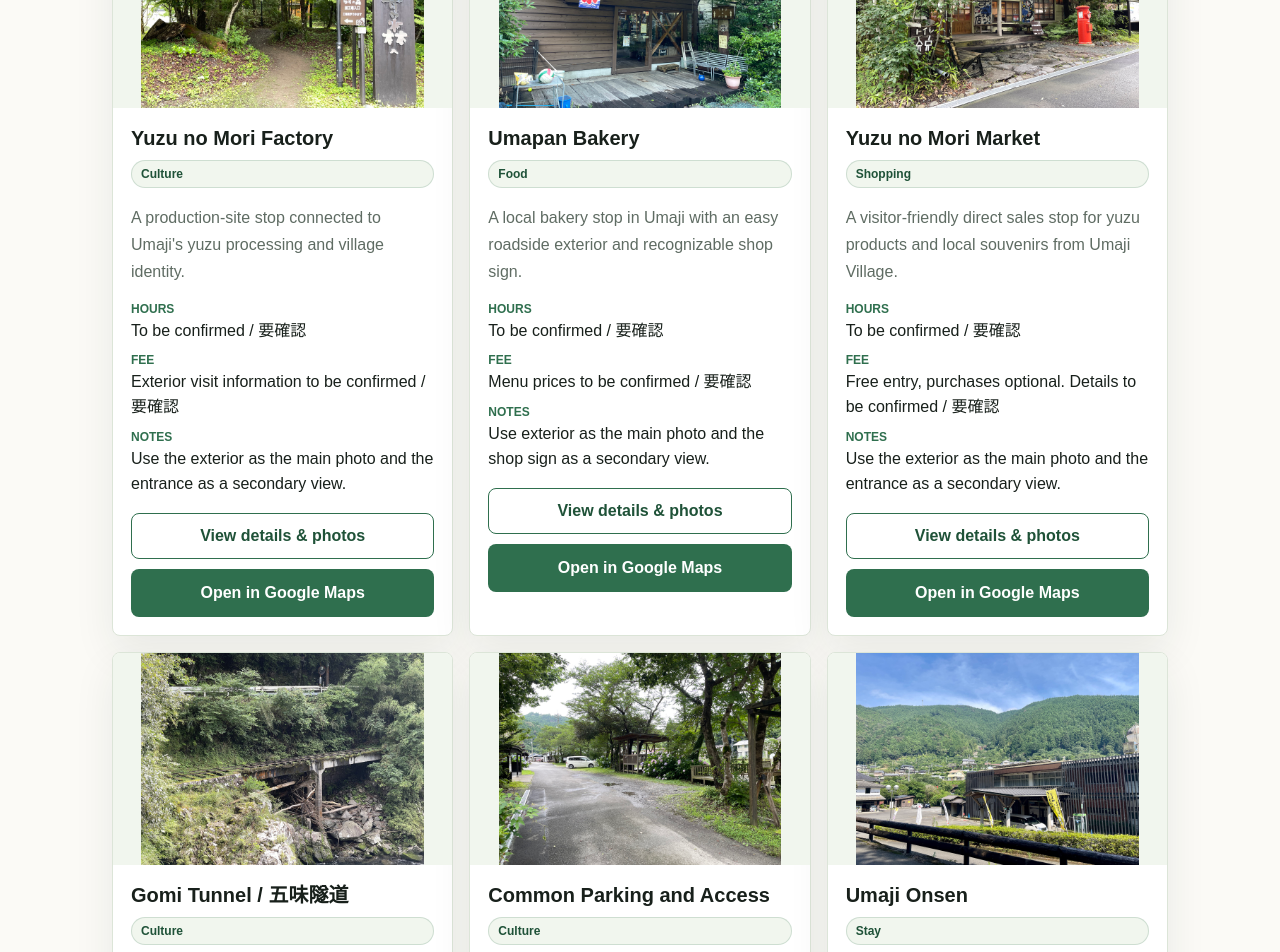
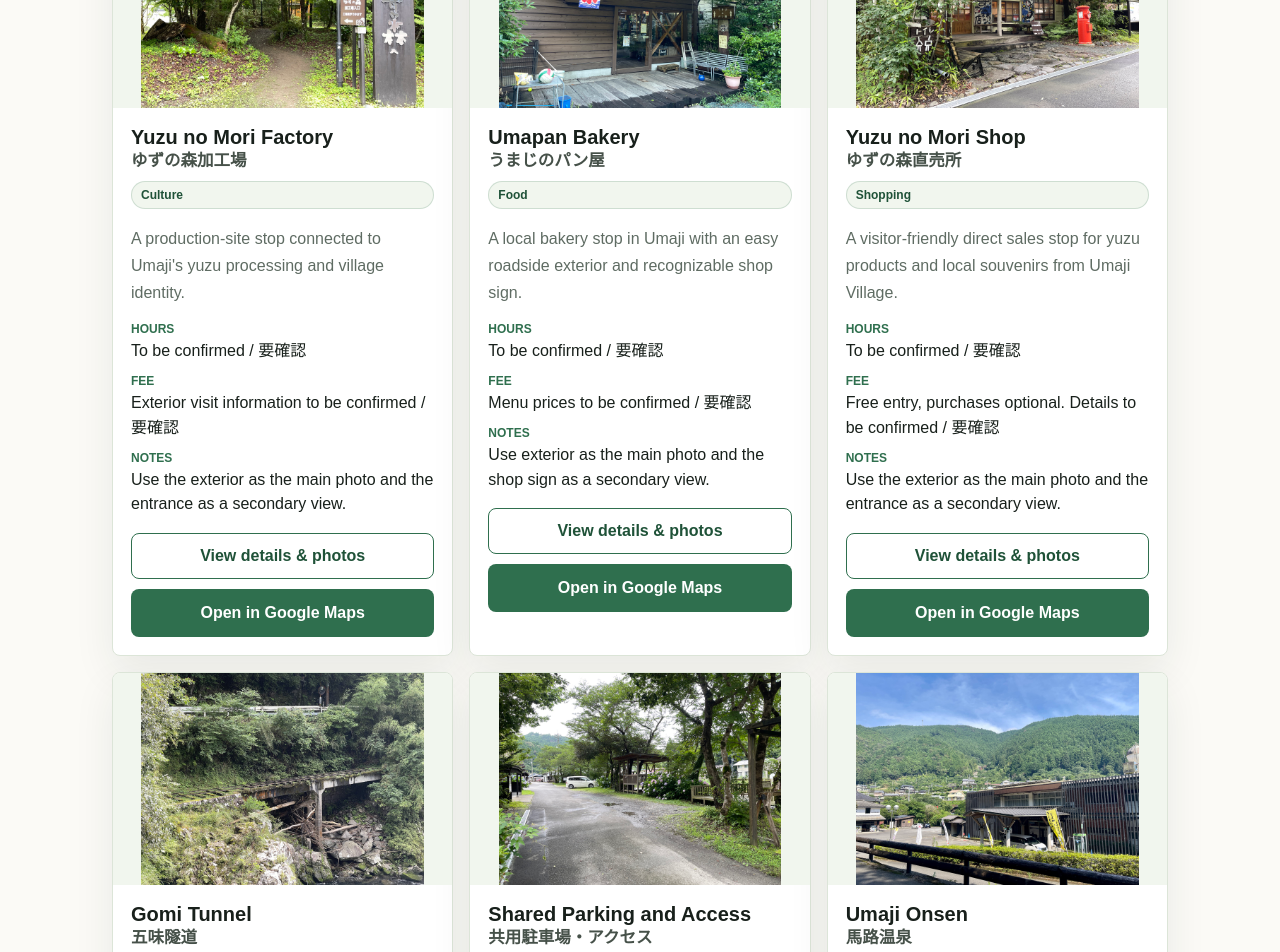
Before and after one commit to mikaanko/umaji-village-guide, a Next.js app: page /spots in a window 1280 px wide. Shown: the part 480-1432 px from the top of the page. Built offline with nearby package versions, Linux system fonts and the light colour scheme.

Commit message:
スポット名を英日2行表示に統一

```diff
--- a/app/globals.css
+++ b/app/globals.css
@@ -3,6 +3,7 @@
   --surface: #ffffff;
   --surface-soft: #f1f6ee;
   --text: #18201b;
+  --text-secondary: #465149;
   --muted: #5f6c63;
   --line: #dce5d8;
   --green: #2f6f4e;
@@ -119,6 +120,28 @@ h2 {
 h3 {
   margin-bottom: 0;
   font-size: 20px;
+  line-height: 1.2;
+}
+
+.spot-name {
+  display: grid;
+  gap: 0.12em;
+  min-width: 0;
+  overflow-wrap: anywhere;
+}
+
+.spot-name-en,
+.spot-name-ja {
+  display: block;
+}
+
+.spot-name-en {
+  line-height: 1.12;
+}
+
+.spot-name-ja {
+  color: var(--text-secondary);
+  font-size: 82.5%;
   line-height: 1.2;
 }
 
--- a/app/spots/[id]/page.tsx
+++ b/app/spots/[id]/page.tsx
@@ -3,6 +3,7 @@ import Image from "next/image";
 import { notFound } from "next/navigation";
 import { spots } from "@/data/spots";
 import { rentalCyclePageCopy } from "@/data/rental-cycles";
+import { SpotName } from "@/components/SpotName";
 
 type SpotDetailPageProps = {
   params: Promise<{ id: string }>;
@@ -30,7 +31,7 @@ export default async function SpotDetailPage({ params }: SpotDetailPageProps) {
           Back to all spots
         </Link>
         <span className="category-chip small">{spot.category}</span>
-        <h1>{spot.name}</h1>
+        <SpotName level={1} name={spot.name} />
         <p>{spot.summary}</p>
       </section>
 
--- a/components/SpotCard.tsx
+++ b/components/SpotCard.tsx
@@ -1,4 +1,5 @@
 import type { Spot } from "@/data/spots";
+import { SpotName } from "@/components/SpotName";
 import Image from "next/image";
 import Link from "next/link";
 
@@ -27,7 +28,7 @@ export function SpotCard({ spot }: SpotCardProps) {
 
       <div className="spot-content">
         <div className="spot-title-row">
-          <h3>{spot.nameEn ?? spot.name}</h3>
+          <SpotName level={3} name={spot.name} />
           <span className="category-chip small">{spot.category}</span>
         </div>
         <p>{spot.summary}</p>
--- /dev/null
+++ b/components/SpotName.tsx
@@ -0,0 +1,34 @@
+type SpotNameProps = {
+  level: 1 | 3;
+  name: string;
+};
+
+export function SpotName({ level, name }: SpotNameProps) {
+  const [englishName, japaneseName] = name.split(" / ", 2);
+  const content = (
+    <>
+      <span className="spot-name-en" lang="en">
+        {englishName}
+      </span>
+      {japaneseName && (
+        <span className="spot-name-ja" lang="ja">
+          {japaneseName}
+        </span>
+      )}
+    </>
+  );
+
+  if (level === 1) {
+    return (
+      <h1 className="spot-name" aria-label={name}>
+        {content}
+      </h1>
+    );
+  }
+
+  return (
+    <h3 className="spot-name" aria-label={name}>
+      {content}
+    </h3>
+  );
+}
--- a/data/spots.ts
+++ b/data/spots.ts
@@ -8,7 +8,6 @@ export type SpotCategory =
 export type Spot = {
   id: string;
   name: string;
-  nameEn?: string;
   category: SpotCategory;
   summary: string;
   googleMapsUrl?: string;
@@ -51,7 +50,7 @@ export const spots: Spot[] = [
   },
   {
     id: "umapan-bakery",
-    name: "Umapan Bakery",
+    name: "Umapan Bakery / うまじのパン屋",
     category: "Food",
     summary:
       "A local bakery stop in Umaji with an easy roadside exterior and recognizable shop sign.",
@@ -68,7 +67,7 @@ export const spots: Spot[] = [
   },
   {
     id: "yuzu-no-mori-market",
-    name: "Yuzu no Mori Market",
+    name: "Yuzu no Mori Shop / ゆずの森直売所",
     category: "Shopping",
     summary:
       "A visitor-friendly direct sales stop for yuzu products and local souvenirs from Umaji Village.",
@@ -86,7 +85,7 @@ export const spots: Spot[] = [
   },
   {
     id: "yuzu-no-mori-factory",
-    name: "Yuzu no Mori Factory",
+    name: "Yuzu no Mori Factory / ゆずの森加工場",
     category: "Culture",
     summary:
       "A production-site stop connected to Umaji's yuzu processing and village identity.",
@@ -104,7 +103,7 @@ export const spots: Spot[] = [
   },
   {
     id: "common-parking-access",
-    name: "Common Parking and Access",
+    name: "Shared Parking and Access / 共用駐車場・アクセス",
     category: "Culture",
     summary:
       "Shared parking and approach guidance for visitors arriving by car and walking into the area.",
@@ -122,8 +121,7 @@ export const spots: Spot[] = [
   },
   {
     id: "umaji-onsen",
-    name: "うまじ温泉",
-    nameEn: "Umaji Onsen",
+    name: "Umaji Onsen / 馬路温泉",
     category: "Stay",
     summary:
       "A relaxing hot spring inn that can work as a gentle base for exploring the village.",
@@ -141,7 +139,7 @@ export const spots: Spot[] = [
   },
   {
     id: "umaji-village-office",
-    name: "馬路村役場",
+    name: "Umaji Village Office / 馬路村役場",
     category: "Culture",
     summary: "The village office in central Umaji. The current main photo is temporary while exterior construction is underway.",
     googleMapsUrl: "https://www.google.com/maps/search/?api=1&query=Umaji+Village+Office",
@@ -158,7 +156,7 @@ export const spots: Spot[] = [
   },
   {
     id: "yamanami-shokudo",
-    name: "やまなみ食堂",
+    name: "Yamanami Restaurant / やまなみ食堂",
     category: "Food",
     summary: "A local dining spot in Umaji Village.",
     googleMapsUrl: "https://www.google.com/maps/search/?api=1&query=Yamanami+Shokudo+Umaji",
@@ -175,7 +173,7 @@ export const spots: Spot[] = [
   },
   {
     id: "umaji-forest-railway",
-    name: "馬路村森林鉄道",
+    name: "Umaji Forest Railway / 馬路森林鉄道",
     category: "Culture",
     summary: "A forest railway attraction connected to Umaji Village's timber heritage.",
     googleMapsUrl: "https://www.google.com/maps/search/?api=1&query=Umaji+Forest+Railway",
@@ -192,7 +190,7 @@ export const spots: Spot[] = [
   },
   {
     id: "umaji-incline",
-    name: "インクライン",
+    name: "Umaji Incline / インクライン",
     category: "Culture",
     summary: "An incline attraction set against Umaji's mountain landscape.",
     googleMapsUrl: "https://www.google.com/maps/search/?api=1&query=Umaji+Incline",
@@ -208,7 +206,7 @@ export const spots: Spot[] = [
   },
   {
     id: "makaichotteya",
-    name: "まかいちょって家",
+    name: "Makaichotteya Visitor Center / まかいちょって家",
     category: "Shopping",
     summary: "A village stop with visitor information visible at the entrance.",
     googleMapsUrl: "https://www.google.com/maps/search/?api=1&query=Makaichotteya+Umaji",
@@ -247,7 +245,7 @@ export const spots: Spot[] = [
   },
   {
     id: "asahideyama-osugi",
-    name: "朝日出山の大杉",
+    name: "Great Cedar of Mount Asahide / 朝日出山の大杉",
     category: "Nature",
     summary: "A monumental cedar whose height and powerful trunk stand out in the forest setting.",
     googleMapsUrl: "https://www.google.com/maps/search/?api=1&query=Asahideyama+Osugi+Umaji",
```
